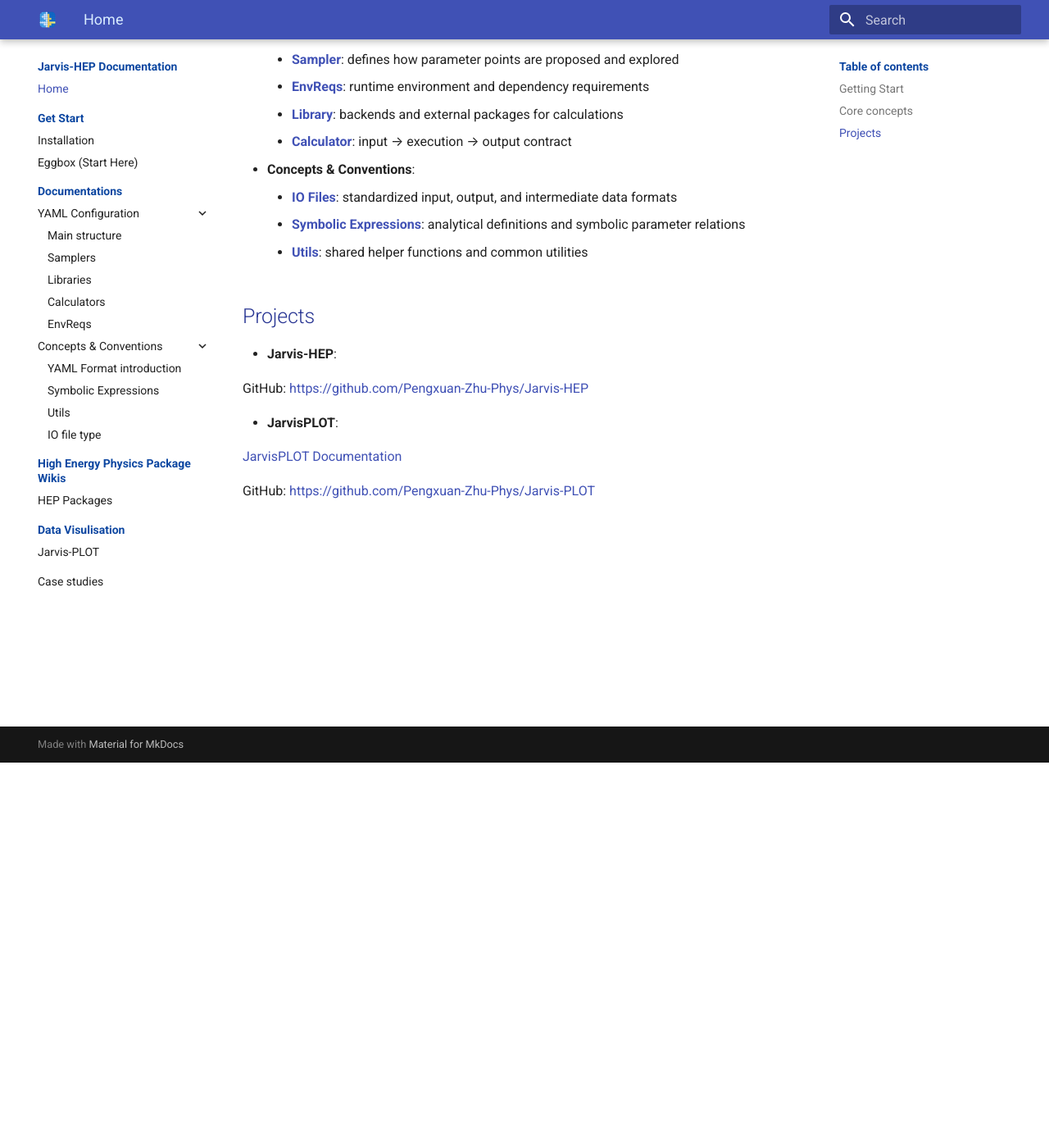
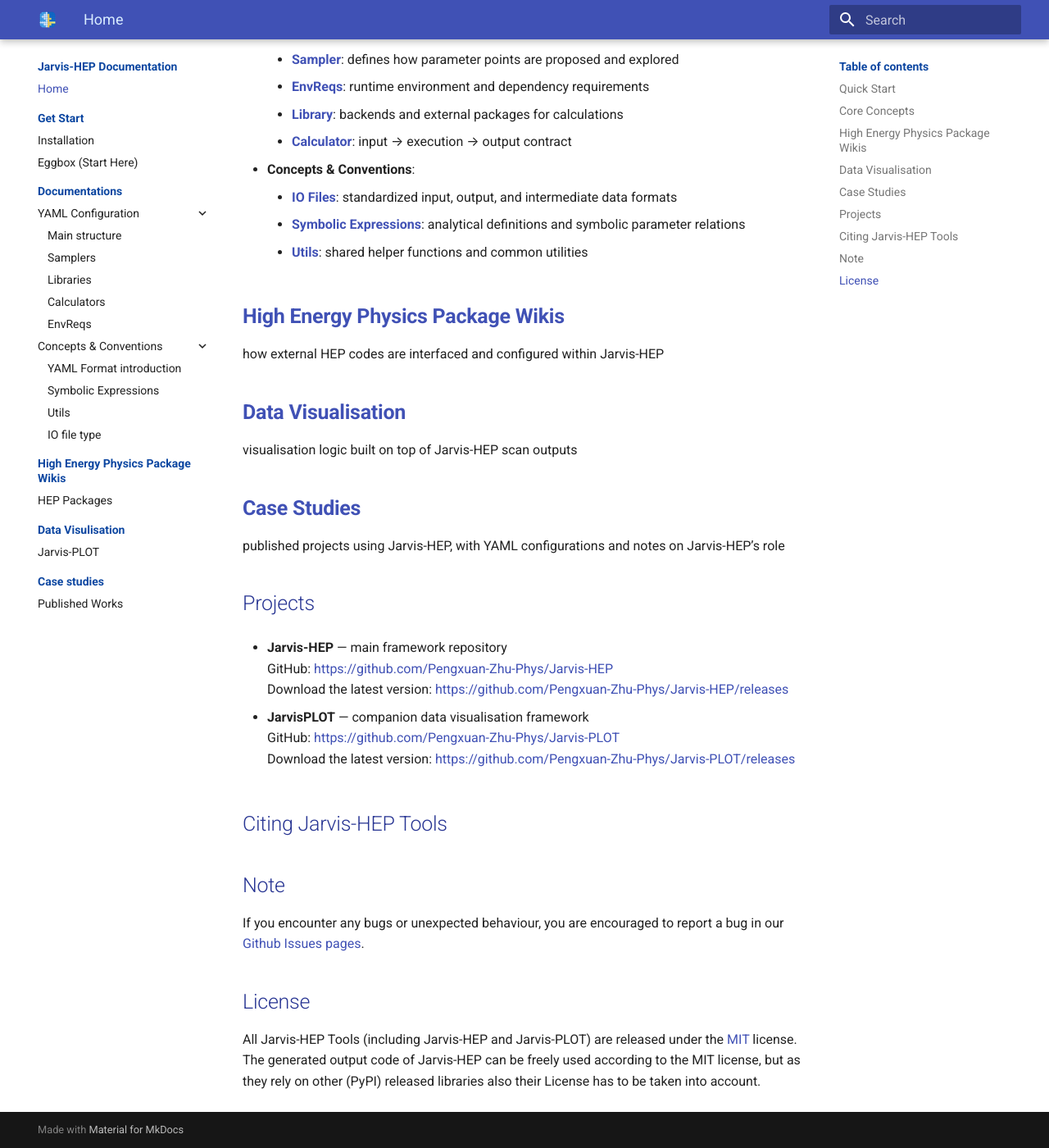
Before and after one commit to Pengxuan-Zhu-Phys/Jarvis-Docs, an MkDocs documentation site: the page built from docs/index.md, in a window 1280 px wide and 1400 px high, scrolled down 470 px. Shown: the whole window at 82% size. Built offline with MkDocs 1.6.1 and Material for MkDocs 9.7.7, drawn with Linux system fonts in a browser that asks for light colours; some of the changed text lies outside the part shown.

Commit message:
Update documentation

```diff
--- a/docs/index.md
+++ b/docs/index.md
@@ -2,13 +2,13 @@
 
 Jarvis-HEP (Just a Robust and Versatile Interface Suite for High Energy) is a `Python` project to deploy parameter scan, packages link and data visulization.
 
-## Getting Start
+## Quick Start
 
 - [**Installation**](tutorial/Installation.md)
 
 - [**Eggbox tutorial**](tutorial/eggbox.md) — a minimal end-to-end scan example
 
-## Core concepts
+## Core Concepts
 
 - [**YAML configuration**](core/yaml_overview.md) — structure, blocks, and common patterns:
 
@@ -23,14 +23,29 @@
     - [**Symbolic Expressions**](core/symbolic_expressions.md): analytical definitions and symbolic parameter relations
     - [**Utils**](core/utils.md): shared helper functions and common utilities
 
+## [**High Energy Physics Package Wikis**](package/summary.md)
+how external HEP codes are interfaced and configured within Jarvis-HEP
+
+## [**Data Visualisation**](jarvisplot/jarvisplot.md)
+visualisation logic built on top of Jarvis-HEP scan outputs
+
+## [**Case Studies**](examples/examples.md)
+published projects using Jarvis-HEP, with YAML configurations and notes on Jarvis-HEP’s role
+
 ## Projects
 
-- **Jarvis-HEP**:
+- **Jarvis-HEP** — main framework repository
+  GitHub: [https://github.com/Pengxuan-Zhu-Phys/Jarvis-HEP](https://github.com/Pengxuan-Zhu-Phys/Jarvis-HEP)
+  Download the latest version: [https://github.com/Pengxuan-Zhu-Phys/Jarvis-HEP/releases](https://github.com/Pengxuan-Zhu-Phys/Jarvis-HEP/releases)
 
-  GitHub: [https://github.com/Pengxuan-Zhu-Phys/Jarvis-HEP](https://github.com/Pengxuan-Zhu-Phys/Jarvis-HEP)
+- **JarvisPLOT** — companion data visualisation framework
+  GitHub: [https://github.com/Pengxuan-Zhu-Phys/Jarvis-PLOT](https://github.com/Pengxuan-Zhu-Phys/Jarvis-PLOT)
+  Download the latest version: [https://github.com/Pengxuan-Zhu-Phys/Jarvis-PLOT/releases](https://github.com/Pengxuan-Zhu-Phys/Jarvis-PLOT/releases)
 
-- **JarvisPLOT**:
+## Citing Jarvis-HEP Tools
 
-  [JarvisPLOT Documentation](jarvisplot/jarvisplot.md)
+## Note
+If you encounter any bugs or unexpected behaviour, you are encouraged to report a bug in our [Github Issues pages](https://github.com/Pengxuan-Zhu-Phys/Jarvis-HEP/issues).
 
-  GitHub: [https://github.com/Pengxuan-Zhu-Phys/Jarvis-PLOT](https://github.com/Pengxuan-Zhu-Phys/Jarvis-PLOT)
+## License
+All Jarvis-HEP Tools (including Jarvis-HEP and Jarvis-PLOT) are released under the [MIT](https://choosealicense.com/licenses/mit/) license. The generated output code of Jarvis-HEP can be freely used according to the MIT license, but as they rely on other (PyPI) released libraries also their License has to be taken into account.
--- a/mkdocs.yml
+++ b/mkdocs.yml
@@ -39,4 +39,5 @@
       - HEP Packages: package/summary.md
   - Data Visulisation:
       - Jarvis-PLOT: jarvisplot/jarvisplot.md
-  - Case studies: examples/examples.md
+  - Case studies:
+      - Published Works: examples/examples.md
```
